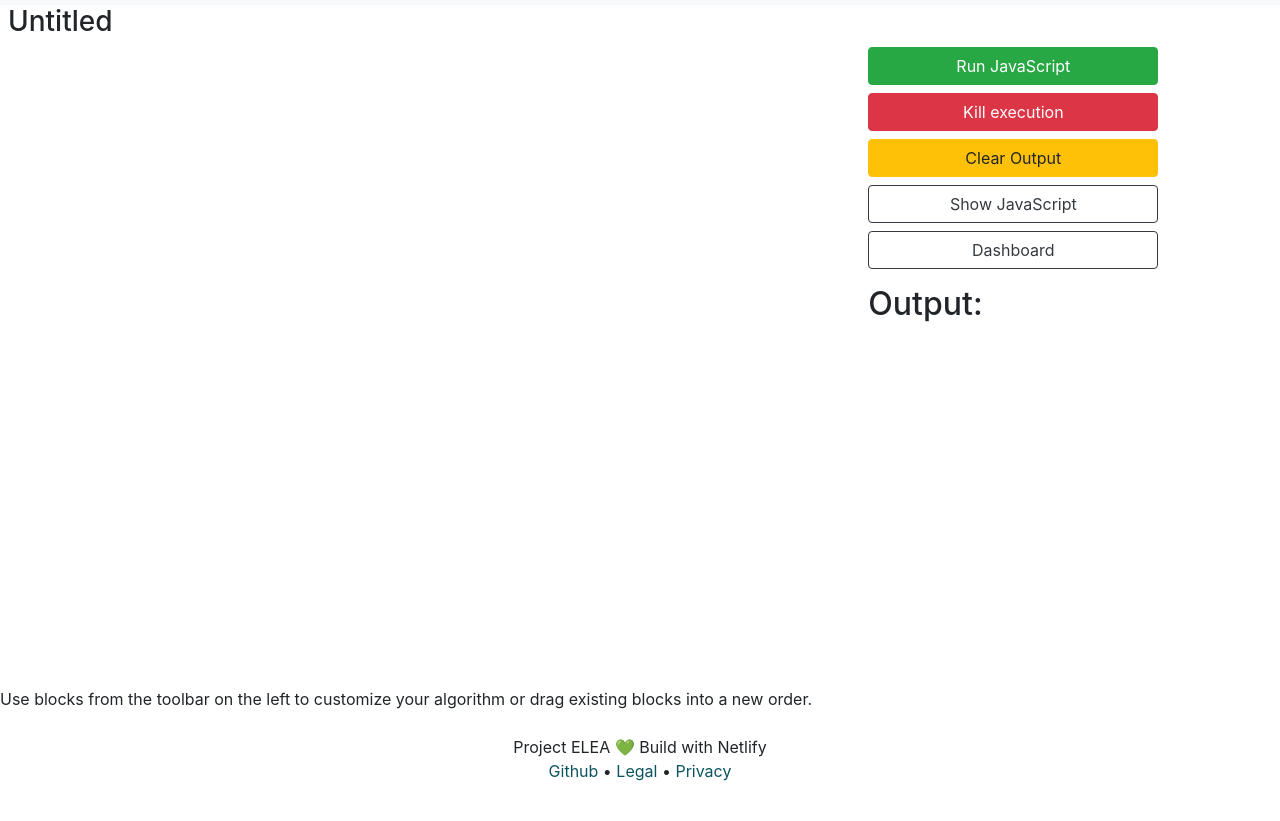
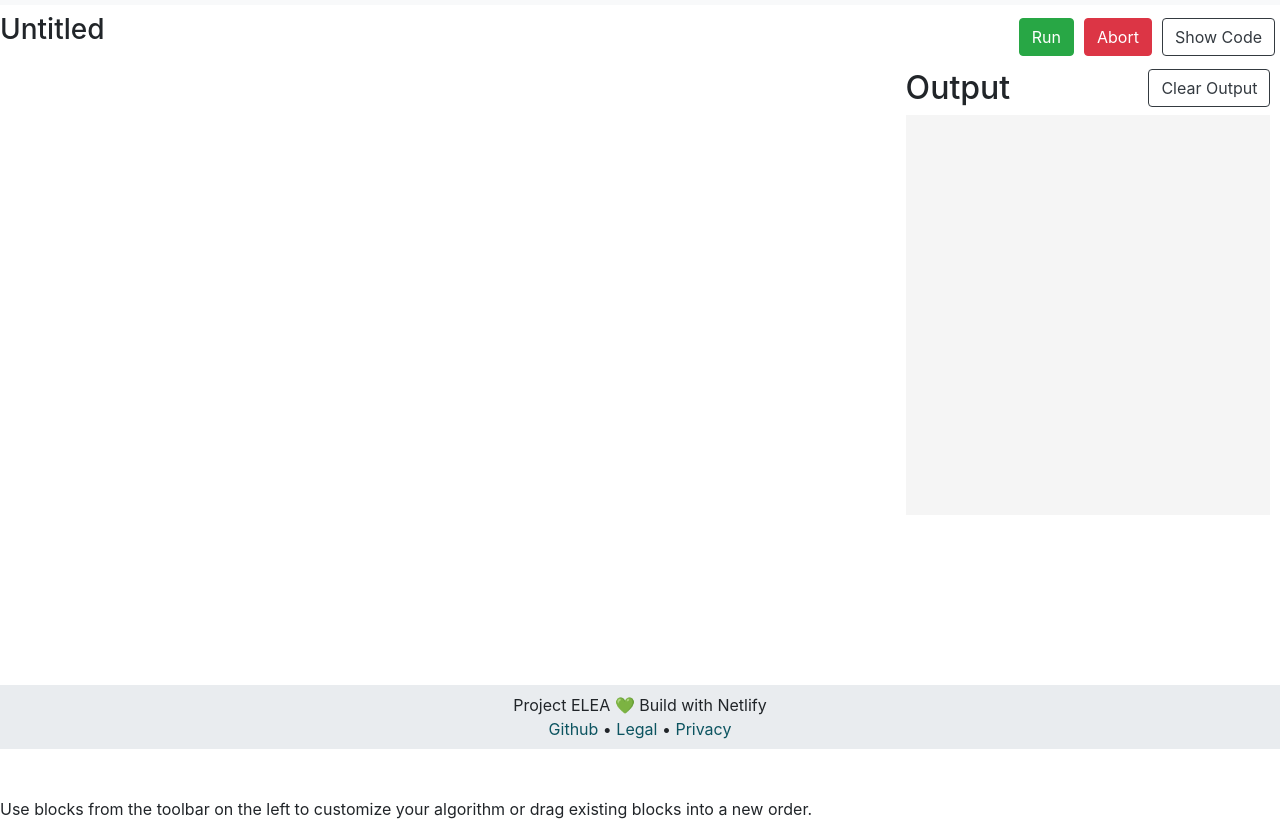
Before and after one commit to HPI-ELEA/elea, a website built with Parcel: page static/workspace.html in a window 1280 px wide. Shown: the part 51-872 px from the top of the page. Before the commit the page ends 842 px from the top, so only its background shows below. Built offline with nearby package versions, Linux system fonts and the light colour scheme.

Commit message:
update workspace layout

```diff
--- a/static/css/workspace.css
+++ b/static/css/workspace.css
@@ -1,36 +1,75 @@
-#appSpace {
-  height: 80vh;
-  max-height: 80vh;
+main {
+  display: flex;
+  justify-content: flex-start;
+  flex-direction: column;
 }
 
-#blocklyArea {
-  height: 80vh;
+#workspace-header {
+  padding-top: 4rem;
+  flex: 0 1 auto;
+  display: flex;
+  flex-direction: row;
+  justify-content: space-between;
 }
 
-#outputColumn {
-  height: 80vh;
-  max-height: 80vh;
+#command-buttons {
+  display: flex;
+  flex-direction: row;
 }
 
-#show-dashboard-button {
-  margin-bottom: 1rem;
+#command-buttons > * {
+  margin: 5px;
+  width: max-content;
 }
 
-.columnHeader {
-  height: 5%;
+#workspace-content {
+  height: 100%;
+  width: 100%;
+  display: flex;
+  flex: 1 1 auto;
 }
 
-.columnContent {
-  height: 50%;
+#blockly-area,
+#blockly-div {
+  width: 70% !important;
+  flex: 0 0 70% !important;
+  max-width: 70% !important;
 }
 
-#outputArea {
-  display: block;
+#output-column {
+  flex: 1;
+  display: flex;
+  overflow: auto;
+  flex-direction: column;
+  width: 30%;
+  margin-left: 0.6rem;
+  margin-right: 0.6rem;
   max-height: 100%;
 }
 
-#scroller {
-  max-height: 100%;
+#output-column > * {
+  padding-top: 0.5rem;
+}
+
+#output-header {
+  display: flex;
+  flex-direction: row;
+  justify-content: space-between;
+}
+
+#output-header > * {
+  width: fit-content;
+  height: min-content;
+}
+
+#output-content {
+  background-color: whitesmoke;
+  display: flex;
+  height: 50vh;
+}
+
+#workspace-footer {
+  flex: 0 1 40px;
 }
 
 @media screen and (min-width: 676px) {
@@ -43,24 +82,3 @@
     max-width: 1000px; /* New width for default modal */
   }
 }
-#scroller * {
-  /* don't allow the children of the scrollable element to be selected as an anchor node */
-  overflow-anchor: none;
-}
-
-#anchor {
-  /* allow the final child to be selected as an anchor node */
-  overflow-anchor: auto;
-
-  /* anchor nodes are required to have non-zero area */
-  height: 1px;
-}
-
-#workspace-header {
-  margin: 0.5rem;
-  padding-top: 3rem;
-}
-
-footer {
-  background-color: white;
-}
--- a/static/workspace.html
+++ b/static/workspace.html
@@ -4,12 +4,12 @@
     <meta charset="utf-8" />
     <title>elea Demo: Build Your Own EA</title>
 
-    <link rel="stylesheet" href="css/globals.css" />
+    <link rel="stylesheet" type="text/css" href="css/globals.css" />
     <link
       rel="stylesheet"
       href="../node_modules/bootstrap/dist/css/bootstrap.min.css"
     />
-    <link rel="stylesheet" href="css/workspace.css" />
+    <link rel="stylesheet" type="text/css" href="css/workspace.css" />
     <link rel="shortcut icon" href="favicon.ico" />
 
     <link rel="stylesheet" href="../node_modules/prismjs/themes/prism.css" />
@@ -235,32 +235,20 @@
       </div>
       <div id="workspace-header">
         <h3 class="display-5" id="workspace-title">Untitled</h3>
-      </div>
-
-      <div id="appSpace" class="container-fluid">
-        <div class="row">
-          <div id="blocklyArea" class="col-8"></div>
-          <div id="outputColumn" class="col-3 bg-white">
+        <div id="command-buttons">
           <button
             type="button"
             class="btn btn-success btn-block"
             id="run-button"
           >
-              Run JavaScript
+            Run
           </button>
           <button
             type="button"
             class="btn btn-danger btn-block"
             id="kill-button"
           >
-              Kill execution
-            </button>
-            <button
-              type=" button"
-              class="btn btn-warning btn-block"
-              id="clear-button"
-            >
-              Clear Output
+            Abort
           </button>
           <button
             type="button"
@@ -269,32 +257,34 @@
             data-toggle="modal"
             href="#jsModal"
           >
-              Show JavaScript
+            Show Code
           </button>
-            <button
-              type="button"
-              class="btn btn-outline-dark btn-block"
-              id="show-dashboard-button"
-              data-toggle="modal"
-              href="#jsModalRun"
-            >
-              Dashboard
-            </button>
+        </div>
+      </div>
+
+      <div id="workspace-content">
+        <div id="blockly-area"></div>
+        <div id="blockly-div" style="position: absolute"></div>
+        <div id="output-column">
           <!-- <button type="button" class="btn btn-outline-dark btn-block" id="stop-button">Stop execution</button> -->
           <!-- <button type="button" class="btn btn-outline-dark btn-block" id="step-button">Step JavaScript</button> -->
           <!-- <button type="button" class="btn btn-outline-dark btn-block" id="reset-button">Reset execution</button> -->
-            <h2 class="columnHeader">Output:</h2>
-            <div class="columnContent">
-              <pre id="scroller">
-            <code class="language-none" id="outputArea"></code>
-          </pre>
-              <div id="anchor"></div>
+          <div id="output-header">
+            <h2>Output</h2>
+            <button
+              type=" button"
+              class="btn btn-outline-dark btn-block"
+              id="clear-button"
+            >
+              Clear Output
+            </button>
+          </div>
+          <div id="output-content">
+            <pre id="output-area"></pre>
           </div>
         </div>
       </div>
-      </div>
-      <div id="blocklyDiv" style="position: absolute"></div>
-      <p>
+      <p id="workspace-footer">
         Use blocks from the toolbar on the left to customize your algorithm or
         drag existing blocks into a new order.
       </p>
```
Also changed, not shown: static/scripts/modules/blocklyHandling.js (+4 -5 lines). Lines whose indentation alone changed are shown as unchanged.
